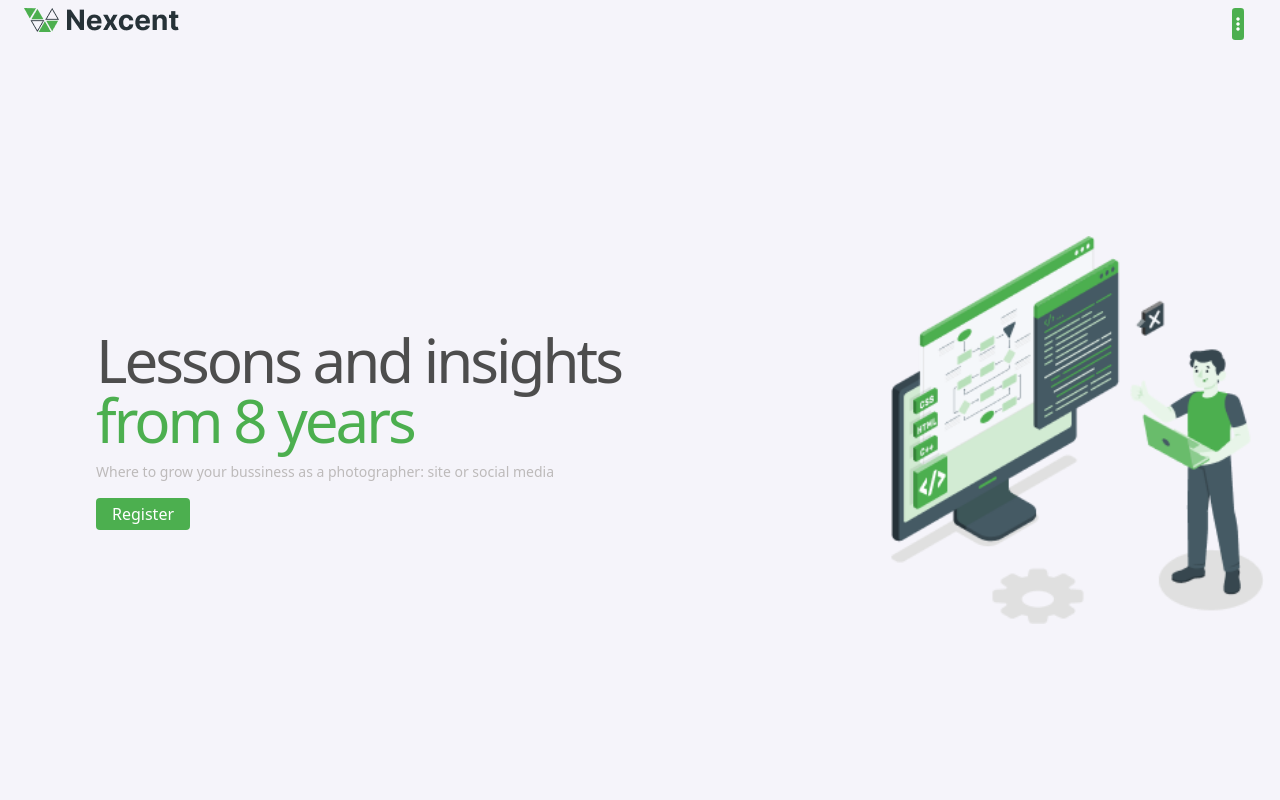
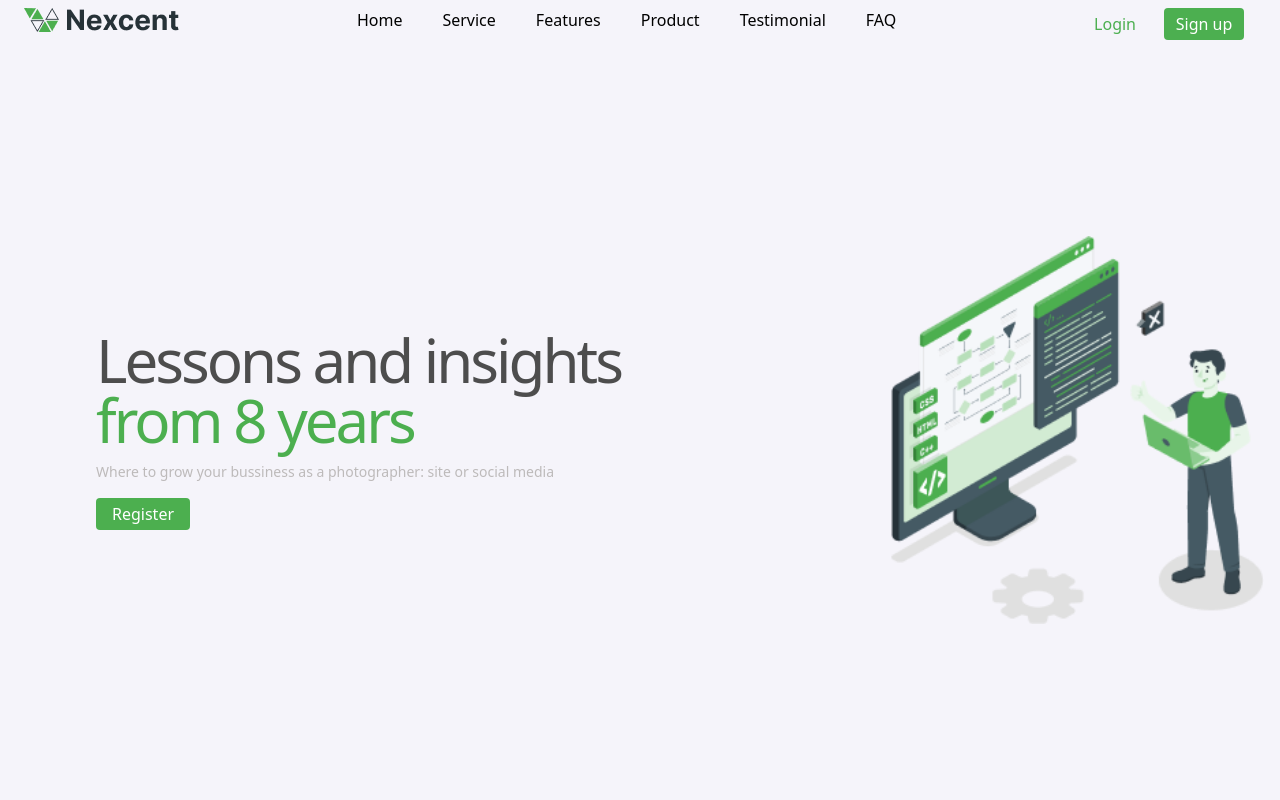
Before and after one commit to HassanWebdev/Tailwind_Project, a React (Vite) app: page / in a window 1280 px wide. Shown: the top 800 px of the page. Built offline with nearby package versions, Linux system fonts and the light colour scheme.

Commit message:
Update Navbar.jsx

```diff
--- a/src/Components/Navbar.jsx
+++ b/src/Components/Navbar.jsx
@@ -1,60 +1,60 @@
-/* eslint-disable no-unused-vars */
 import React, { useEffect, useState } from "react";
 import logo from "./Logo.png";
 
-function Landing_page() {
-  const [screen, setscreen] = useState(false);
+function LandingPage() {
+  const [isLargeScreen, setIsLargeScreen] = useState(window.innerWidth >= 941);
+  const [isMenuOpen, setIsMenuOpen] = useState(false);
 
   useEffect(() => {
-    window.addEventListener("resize ", () => {
-      if (window.innerWidth >= 941) {
-        setscreen(true);
-      } else {
-        setscreen(false);
-      }
-    });
-  },[]);
+    function handleResize() {
+      setIsLargeScreen(window.innerWidth >= 941);
+    }
+
+    window.addEventListener("resize", handleResize);
+    // Cleanup the event listener
+    return () => {
+      window.removeEventListener("resize", handleResize);
+    };
+  }, []);
+
+  const toggleMenu = () => {
+    setIsMenuOpen(!isMenuOpen);
+  };
+
   return (
-    <div className="w-full h-auto flex justify-between px-2 gap-2 py-2">
+    <div className="w-full h-auto flex justify-between px-2 py-2">
       <div>
-        <img src={logo} alt="" />
+        <img src={logo} alt="Logo" />
       </div>
-      {screen ? (
-        <div id="links" className="flex gap-10 px-3 ">
+      {(isLargeScreen || isMenuOpen) && (
+        <div id="links" className="flex gap-10 px-3">
           {["Home", "Service", "Features", "Product", "Testimonial", "FAQ"].map(
-            (item, index) => {
-              return (
-                <a
-                  key={index}
-                  href="#"
-                  className="text-black hover:text-red-500"
-                >
-                  {item}
-                </a>
-              );
-            }
+            (item, index) => (
+              <a key={index} href="#" className="text-black hover:text-red-500">
+                {item}
+              </a>
+            )
           )}
         </div>
-      ) : null}
-      <div className="flex gap-10 px-3 ">
-        {screen ? (
-          <div className="flex gap-5 items-start ">
-            <button className="text-[#4CAF4F] px-1 rounded-[.2rem] py-1 ">
+      )}
+      <div className="flex gap-10 px-3">
+        {isLargeScreen ? (
+          <div className="flex gap-5 items-center">
+            <button className="text-[#4CAF50] px-2 py-1 rounded">
               Login
             </button>
-            <button className="bg-[#4CAF4F] px-1 rounded-[.2rem] py-1 text-white w-20">
+            <button className="bg-[#4CAF50] text-white px-2 py-1 rounded w-20">
               Sign up
             </button>
           </div>
-        ) : null}
-        {screen ? null : (
-          <div>
-            <button className="bg-[#4CAF4F] px-1 rounded-[.2rem] py-1 text-white "> <i class="fa-solid fa-ellipsis-vertical"></i></button>
-          </div>
+        ) : (
+          <button onClick={toggleMenu} className="bg-[#4CAF50] text-white px-2 py-1 rounded">
+            <i className="fa-solid fa-bars"></i> {/* Changed icon for clarity */}
+          </button>
         )}
       </div>
     </div>
   );
 }
 
-export default Landing_page;
+export default LandingPage;
```
